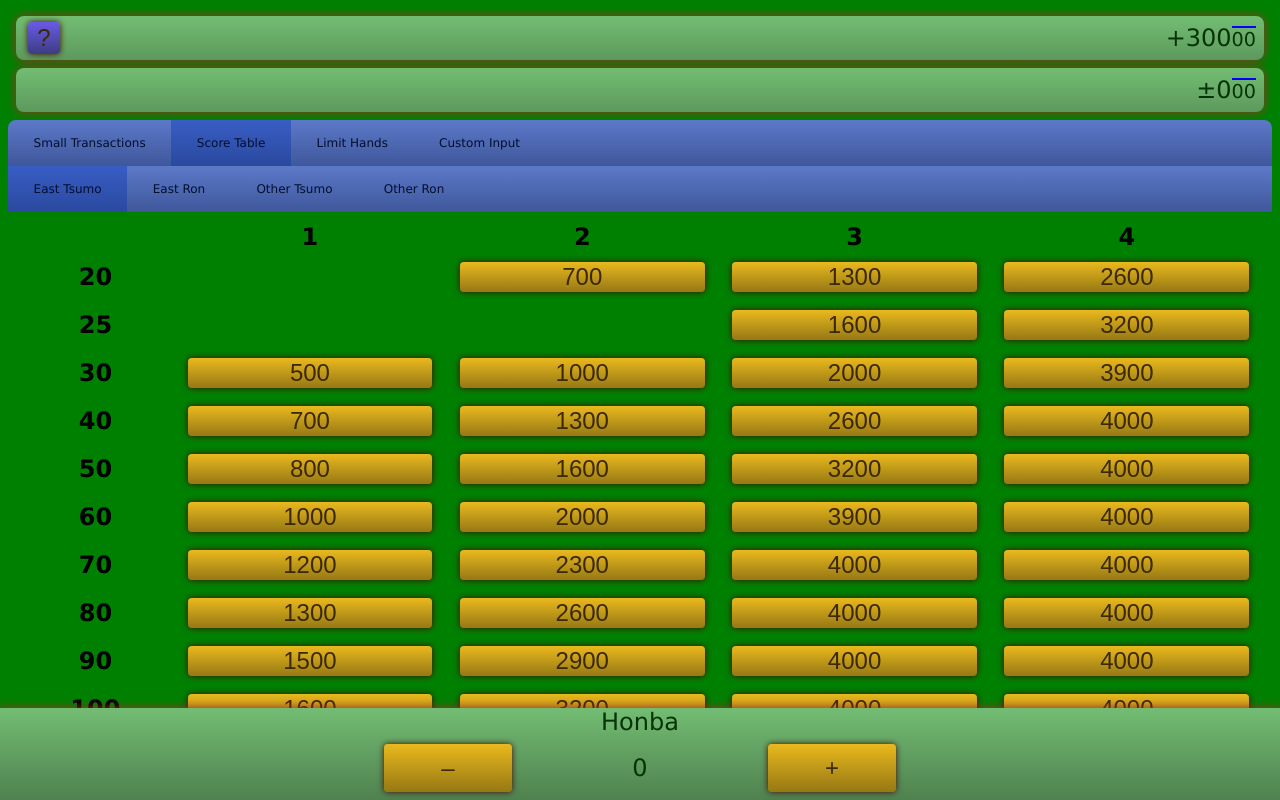
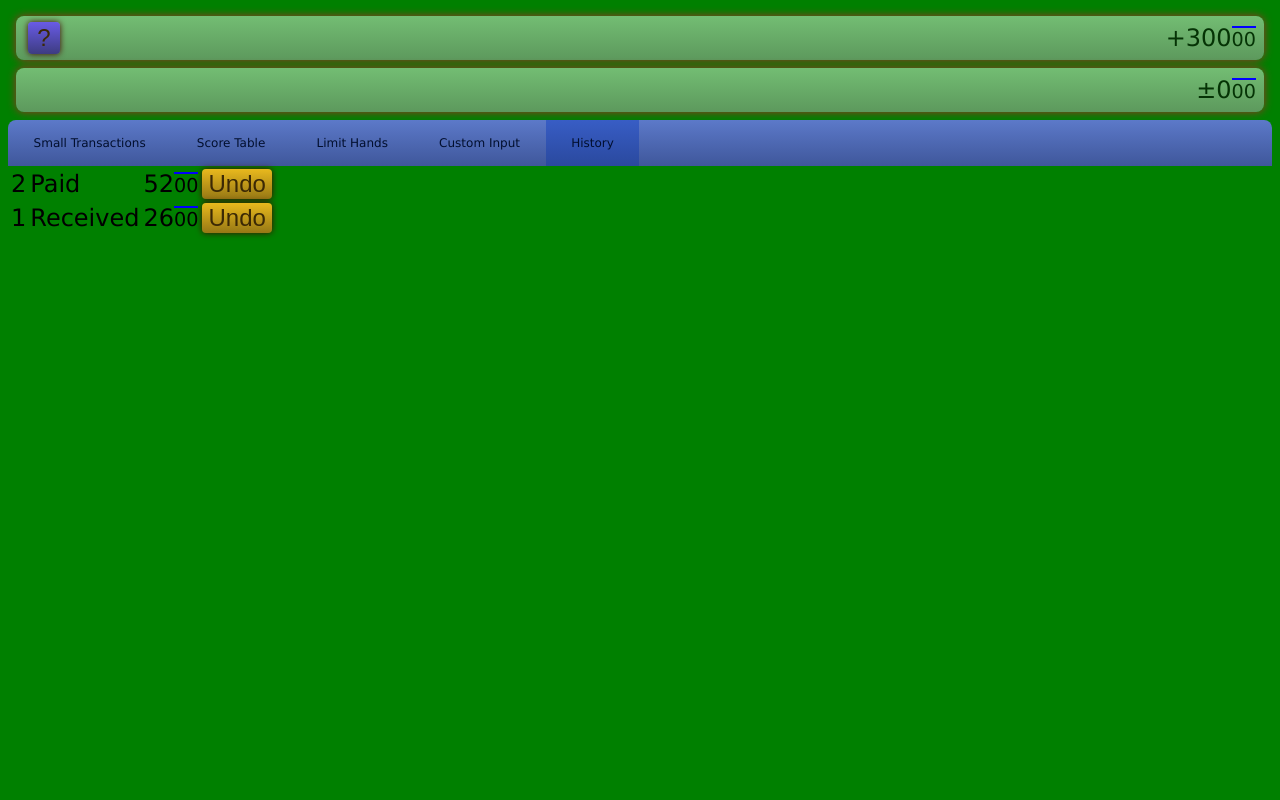
Before and after one commit to PauliMarttinen/riichi-mahjong-personal-score-tracker, a React (Create React App) app: page / in a window 1280 px wide. Built offline with nearby package versions, Linux system fonts and the light colour scheme.

Commit message:
Starting to work on a History feature

```diff
--- a/src/App.js
+++ b/src/App.js
@@ -15,23 +15,24 @@ class App extends React.Component {
     };
   }
 
-  changePoints = (button) => {
-    if (button.dataset.direction === "pay")
+  changePoints = (direction, amount) => {
+    if (direction === "pay")
     {
       this.setState({
-        points: this.state.points - parseInt(button.dataset.amount)
+        points: this.state.points - amount
       });
     }
-    if (button.dataset.direction === "get")
+    if (direction === "get")
     {
       this.setState({
-        points: this.state.points + parseInt(button.dataset.amount)
+        points: this.state.points + amount
       });
     }
-    if (button.dataset.direction === "custom")
+    if (direction === "custom")
     {
+      console.log("laa");
       this.setState({
-        points: parseInt(button.dataset.amount) - this.state.zeroPoint
+        points: amount - this.state.zeroPoint
       });
     }
   }
--- a/src/ConfirmTransactionPopup.js
+++ b/src/ConfirmTransactionPopup.js
@@ -24,13 +24,13 @@ class ConfirmTransactionPopup extends React.Component
           <div className="winchoice">
             <button data-direction="get"
                     data-amount={receiveTotal}
-                    onClick={e => this.props.onClick(e.target)}>Win as East</button>
+                    onClick={e => this.props.onClick(e.target.dataset.direction, parseInt(e.target.dataset.amount))}>Win as East</button>
             Receive {receiveBase} + {receiveHonba} = {receiveTotal} points.
           </div>
           <div className="losechoice">
             <button data-direction="pay"
                     data-amount={payTotal}
-                    onClick={e => this.props.onClick(e.target)}>Lose to East</button>
+                    onClick={e => this.props.onClick(e.target.dataset.direction, parseInt(e.target.dataset.amount))}>Lose to East</button>
             Pay {payBase} + {payHonba} = {payTotal} points.
           </div>
         </div>
@@ -51,13 +51,13 @@ class ConfirmTransactionPopup extends React.Component
           <div className="winchoice">
             <button data-direction="get"
                     data-amount={receiveTotal}
-                    onClick={e => this.props.onClick(e.target)}>Win as East</button>
+                    onClick={e => this.props.onClick(e.target.dataset.direction, parseInt(e.target.dataset.amount))}>Win as East</button>
             Receive {receiveBase} + {receiveHonba} = {receiveTotal} points.
           </div>
           <div className="losechoice">
             <button data-direction="pay"
                     data-amount={payTotal}
-                    onClick={e => this.props.onClick(e.target)}>Lose to East</button>
+                    onClick={e => this.props.onClick(e.target.dataset.direction, parseInt(e.target.dataset.amount))}>Lose to East</button>
             Pay {payBase} + {payHonba} = {payTotal} points.
           </div>
         </div>
@@ -82,19 +82,19 @@ class ConfirmTransactionPopup extends React.Component
           <div className="winchoice">
             <button data-direction="get"
                     data-amount={receiveTotal}
-                    onClick={e => this.props.onClick(e.target)}>Win as Other</button>
+                    onClick={e => this.props.onClick(e.target.dataset.direction, parseInt(e.target.dataset.amount))}>Win as Other</button>
             Receive {receiveBase} + {receiveHonba} = {receiveTotal} points.
           </div>
           <div className="losechoice">
             <button data-direction="pay"
                     data-amount={payOtherTotal}
-                    onClick={e => this.props.onClick(e.target)}>Lose as Other</button>
+                    onClick={e => this.props.onClick(e.target.dataset.direction, parseInt(e.target.dataset.amount))}>Lose as Other</button>
             Pay {payOtherBase} + {payOtherHonba} = {payOtherTotal} points.
           </div>
           <div className="losechoice">
             <button data-direction="pay"
                     data-amount={payEastTotal}
-                    onClick={e => this.props.onClick(e.target)}>Lose as East</button>
+                    onClick={e => this.props.onClick(e.target.dataset.direction, parseInt(e.target.dataset.amount))}>Lose as East</button>
             Pay {payEastBase} + {payEastHonba} = {payEastTotal} points.
             </div>
         </div>
@@ -115,13 +115,13 @@ class ConfirmTransactionPopup extends React.Component
           <div className="winchoice">
             <button data-direction="get"
                     data-amount={receiveTotal}
-                    onClick={e => this.props.onClick(e.target)}>Win as Other</button>
+                    onClick={e => this.props.onClick(e.target.dataset.direction, parseInt(e.target.dataset.amount))}>Win as Other</button>
             Receive {receiveBase} + {receiveHonba} = {receiveTotal} points.
           </div>
           <div className="losechoice">
             <button data-direction="pay"
                     data-amount={payTotal}
-                    onClick={e => this.props.onClick(e.target)}>Lose to Other</button>
+                    onClick={e => this.props.onClick(e.target.dataset.direction, parseInt(e.target.dataset.amount))}>Lose to Other</button>
             Pay {payBase} + {payHonba} = {payTotal} points.
           </div>
         </div>
@@ -157,7 +157,7 @@ class ConfirmTransactionPopup extends React.Component
           <div className="confirmtransactionpopup popup">
             <h1 className="confirmtransactionpopup title">{winType}<br />{this.props.handsize}</h1>
             {this.buttons({east: parseInt(this.props.paymentEast), other: parseInt(this.props.paymentOther) })}
-            <button className="cancel" name="cancel" onClick={e => this.props.onClick(e.target)}>Cancel</button>
+            <button className="cancel" name="cancel" onClick={e => this.props.onClick("cancel", 0)}>Cancel</button>
           </div>
         </div>
       );
@@ -170,7 +170,7 @@ class ConfirmTransactionPopup extends React.Component
           <div className="confirmtransactionpopup popup">
             <h1 className="confirmtransactionpopup title">{winType}<br />{this.props.handsize}</h1>
             {this.buttons(parseInt(this.props.payment))}
-            <button className="cancel" name="cancel" onClick={e => this.props.onClick(e.target)}>Cancel</button>
+            <button className="cancel" name="cancel" onClick={e => this.props.onClick("cancel", 0)}>Cancel</button>
           </div>
         </div>
       );
--- a/src/CustomInput.js
+++ b/src/CustomInput.js
@@ -23,7 +23,7 @@ class CustomInput extends React.Component
     return (
       <div className="custominput">
         <IncreaseDecrease value={this.state.customPoints} minimum="noMinimum" increment="100" fastButtons="true" label="Input custom score" formatPoints="true" onClick={this.changeValue} />
-        <button data-direction="custom" data-amount={this.state.customPoints} onClick={e => this.props.onClick(e.target)}>Set score</button>
+        <button data-direction="custom" data-amount={this.state.customPoints} onClick={e => this.props.onClick("custom", parseInt(e.target.dataset.amount))}>Set score</button>
       </div>
     );
   }
--- a/src/FormatPoints.js
+++ b/src/FormatPoints.js
@@ -1,8 +1,18 @@
 import React from 'react';
 
-function formatPoints(points)
+function formatPoints(points, showSign = true)
 {
   var sign;
+  if (!showSign)
+  {
+    sign = "";
+    if (points < 0)
+    {
+      points = -points;
+    }
+  }
+  else
+  {
     if (points > 0)
     {
       sign = "+";
@@ -16,6 +26,7 @@ function formatPoints(points)
     {
       sign = "±";
     }
+  }
   return <span className="points">{sign}{points/100}<span className="hundreds">00</span></span>;
 }
 
--- /dev/null
+++ b/src/History.js
@@ -0,0 +1,43 @@
+import React from 'react';
+import formatPoints from './FormatPoints.js';
+
+class History extends React.Component
+{
+  render()
+  {
+    var historyDisplay = [];
+    for (var event = this.props.history.length - 1; event >= 0; event--)
+    {
+      var direction;
+      if (this.props.history[event] < 0)
+      {
+        direction = "Paid";
+      }
+      else if (this.props.history[event] > 0)
+      {
+        direction = "Received";
+      }
+
+      historyDisplay.push(
+        <tr key={event} className={"historyevent " + direction.toLowerCase()}>
+          <td>{event + 1}</td>
+          <td>{direction}</td>
+          <td>{formatPoints(this.props.history[event], false)}</td>
+          <td><button data-event={event} onClick={e => this.props.onClick(parseInt(e.target.dataset.event))}>Undo</button></td>
+        </tr>
+      );
+    }
+
+    return (
+      <div className="history">
+        <table className="historytable">
+          <tbody>
+            {historyDisplay}
+          </tbody>
+        </table>
+      </div>
+    );
+  }
+}
+
+export default History;
--- a/src/IncreaseDecrease.js
+++ b/src/IncreaseDecrease.js
@@ -17,7 +17,7 @@ class IncreaseDecrease extends React.Component
   {
     var increment = parseInt(this.props.increment);
     var minimum, maximum;
-    if (this.props.minimum === "noMinimum")
+    if (this.props.minimum === "noMinimum" || typeof this.props.minimum === "undefined")
     {
       minimum = "noMinimum";
     }
@@ -28,7 +28,7 @@ class IncreaseDecrease extends React.Component
 
     //Neither need for the IncreaseDecrease component within this Mahjong app requires a maximum, but
     //I felt like this component needs a maximum feature for completeness sake.
-    if (this.props.maximum === "noMaximum")
+    if (this.props.maximum === "noMaximum" || typeof this.props.maximum === "undefined")
     {
       maximum = "noMaximum";
     }
@@ -37,7 +37,7 @@ class IncreaseDecrease extends React.Component
       maximum = parseInt(this.props.maximum);
     }
 
-    var oldValue = this.props.value;
+    var oldValue = parseInt(this.props.value);
     var proposedValue, newValue;
 
     //Figure out what the new value should be.
--- a/src/TransactionViews.js
+++ b/src/TransactionViews.js
@@ -16,6 +16,7 @@ import SmallTransactionsButtons from './SmallTransactionsButtons.js';
 import LimitHands from './LimitHands.js';
 import ScoringTable from './ScoringTable.js';
 import CustomInput from './CustomInput.js';
+import History from './History.js';
 
 import IncreaseDecrease from './IncreaseDecrease.js';
 
@@ -28,9 +29,11 @@ class TransactionViews extends React.Component
   {
     super(props);
     this.state = {
-      index: 1,
+      index: 4,
       honba: 0,
       points: this.props.points,
+      /* history: [], */
+      history: [2600, -5200],
       confirmPopup: {
         show: false,
         table: 0,
@@ -67,11 +70,11 @@ class TransactionViews extends React.Component
     });
   }
 
-  confirmationClick = (button) =>
+  confirmationClick = (direction, amount) =>
   {
-    if (button.name !== "cancel")
+    if (direction !== "cancel")
     {
-      this.props.onClick(button);
+      this.props.onClick(direction, amount);
     }
     this.setState({
       honba: 0,
@@ -94,6 +97,26 @@ class TransactionViews extends React.Component
     });
   }
 
+  changeHistory = (eventToRemove) =>
+  {
+    var newHistory = [];
+    for (var event = 0; event < this.state.history.length; event++)
+    {
+      if (event === eventToRemove)
+      {
+
+        continue;
+      }
+      else
+      {
+        newHistory.push(this.state.history[event]);
+      }
+    }
+    this.setState({
+      history: newHistory
+    });
+  }
+
   render()
   {
     return (
@@ -104,6 +127,7 @@ class TransactionViews extends React.Component
             <div className="tab">Score Table</div>
             <div className="tab">Limit Hands</div>
             <div className="tab">Custom Input</div>
+            <div className="tab">History</div>
             <div className="tabcontent">
               <SmallTransactionsButtons onClick={this.props.onClick} />
             </div>
@@ -111,10 +135,13 @@ class TransactionViews extends React.Component
               <ScoringTable transactionConfirmation={this.askToConfirmTransaction} honba={this.state.honba} />
             </div>
             <div className="tabcontent">
-              <LimitHands transactionConfirmation={this.askToConfirmTransaction}  honba={this.state.honba} />
+              <LimitHands transactionConfirmation={this.askToConfirmTransaction} honba={this.state.honba} />
             </div>
             <div className="tabcontent">
-              <CustomInput points={this.state.points} onClick={this.props.onClick}/>
+              <CustomInput points={this.state.points} onClick={this.props.onClick} />
+            </div>
+            <div className="tabcontent">
+              <History history={this.state.history} onClick={this.changeHistory} />
             </div>
           </ViewTabs>
         </div>
```
Lines whose indentation alone changed are shown as unchanged.
